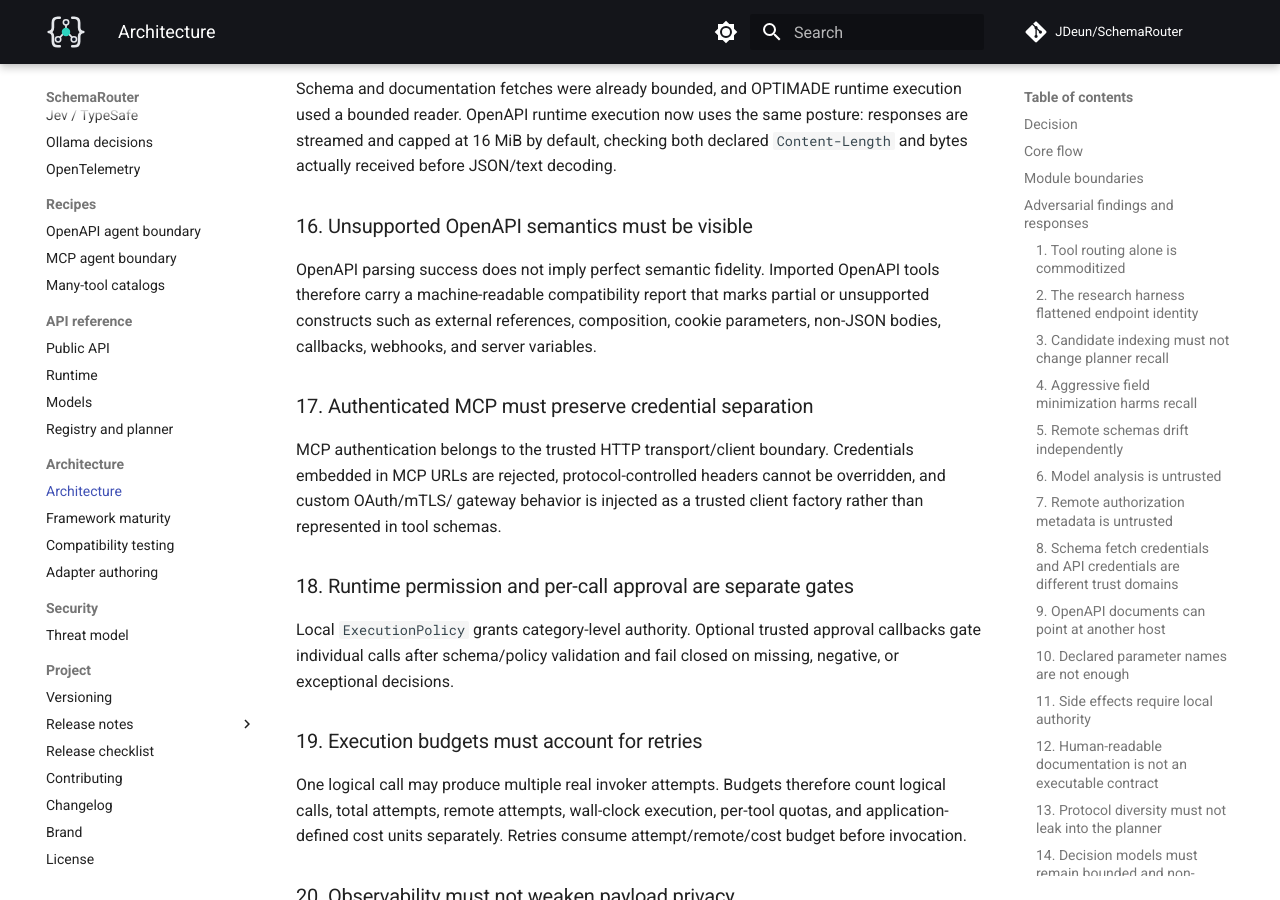
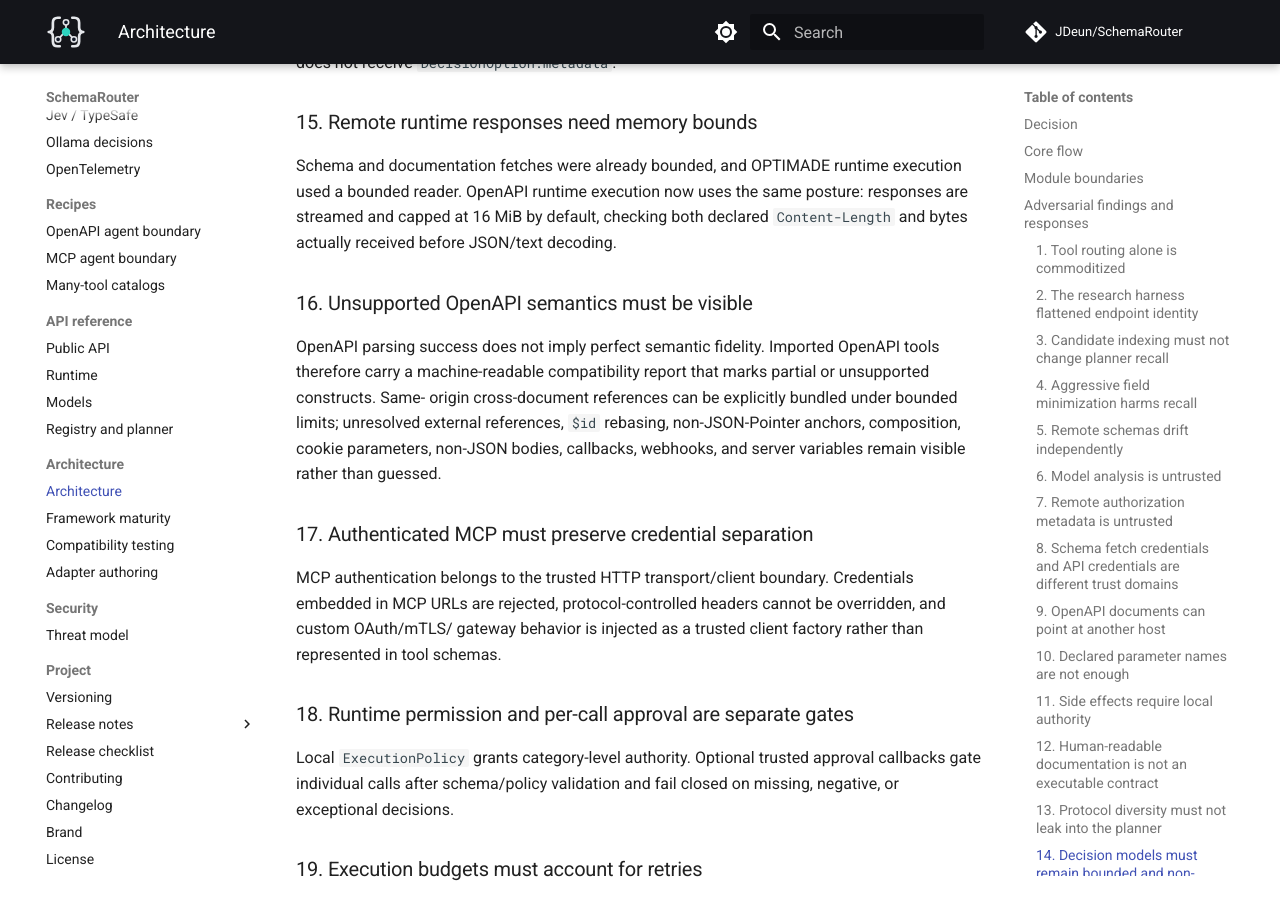
Before and after one commit to JDeun/SchemaRouter, an MkDocs documentation site: the page built from docs/architecture.md, in a window 1280 px wide and 900 px high, scrolled down 4220 px. Built offline with MkDocs 1.6.1 and Material for MkDocs 9.7.7, drawn with Linux system fonts in a browser that asks for light colours; comment, search, counter and statistics services are not loaded; some of the changed text lies outside the part shown.

Commit message:
docs: add bounded external ref architecture invariant

```diff
--- a/docs/architecture.md
+++ b/docs/architecture.md
@@ -98,9 +98,11 @@
 
 ### 8. Schema fetch credentials and API credentials are different trust domains
 
-`schema_headers` are used only to fetch an OpenAPI document. `trusted_headers` are injected only
+`schema_headers` are used only for OpenAPI schema retrieval. `trusted_headers` are injected only
 by the runtime invoker. OpenAPI document redirects are followed manually and only within the
-original origin, preventing schema-fetch credentials from crossing origins.
+original origin, preventing schema-fetch credentials from crossing origins. Cross-document
+`$ref` retrieval is disabled by default; when explicitly enabled, it reuses schema headers only for
+same-origin referenced documents and remains bounded by redirect/depth/document/byte limits.
 
 ### 9. OpenAPI documents can point at another host
 
@@ -176,9 +178,10 @@
 ### 16. Unsupported OpenAPI semantics must be visible
 
 OpenAPI parsing success does not imply perfect semantic fidelity. Imported OpenAPI tools therefore
-carry a machine-readable compatibility report that marks partial or unsupported constructs such as
-external references, composition, cookie parameters, non-JSON bodies, callbacks, webhooks, and
-server variables.
+carry a machine-readable compatibility report that marks partial or unsupported constructs. Same-
+origin cross-document references can be explicitly bundled under bounded limits; unresolved external
+references, `$id` rebasing, non-JSON-Pointer anchors, composition, cookie parameters, non-JSON
+bodies, callbacks, webhooks, and server variables remain visible rather than guessed.
 
 ### 17. Authenticated MCP must preserve credential separation
 
@@ -233,8 +236,10 @@
 9. Remote metadata cannot grant authorization.
 10. Known remote mutations/destructive operations require local policy opt-in.
 11. Unclassified remote MCP operations require local policy opt-in.
-12. Schema-fetch credentials cannot cross an origin redirect.
-13. Cross-origin OpenAPI server declarations require explicit local binding.
+12. Schema-fetch credentials cannot cross an origin redirect or an explicitly enabled external-ref
+    fetch boundary.
+13. Cross-origin OpenAPI server declarations and external-ref targets require explicit local
+    authority; external-ref targets are same-origin only in the built-in resolver.
 14. Runtime API secrets are not model-visible tool parameters.
 15. Ambiguous output selection favors recall over aggressive pruning.
 16. Automatic retries apply only to endpoints trusted as read-only unless local code opts in.
@@ -253,7 +258,7 @@
 ## Current extension backlog
 
 - trusted local classification for individual MCP tool side effects;
-- deeper OpenAPI external-ref resolution and composition-aware planning/execution;
+- OpenAPI `$id`/anchor-aware resolution and richer composition-aware planning/execution;
 - non-object request-body ergonomics and typed array-element projection if justified;
 - organization-specific policy/approval and license/provenance extensions;
 - compensation, transactions, and distributed execution;
```
